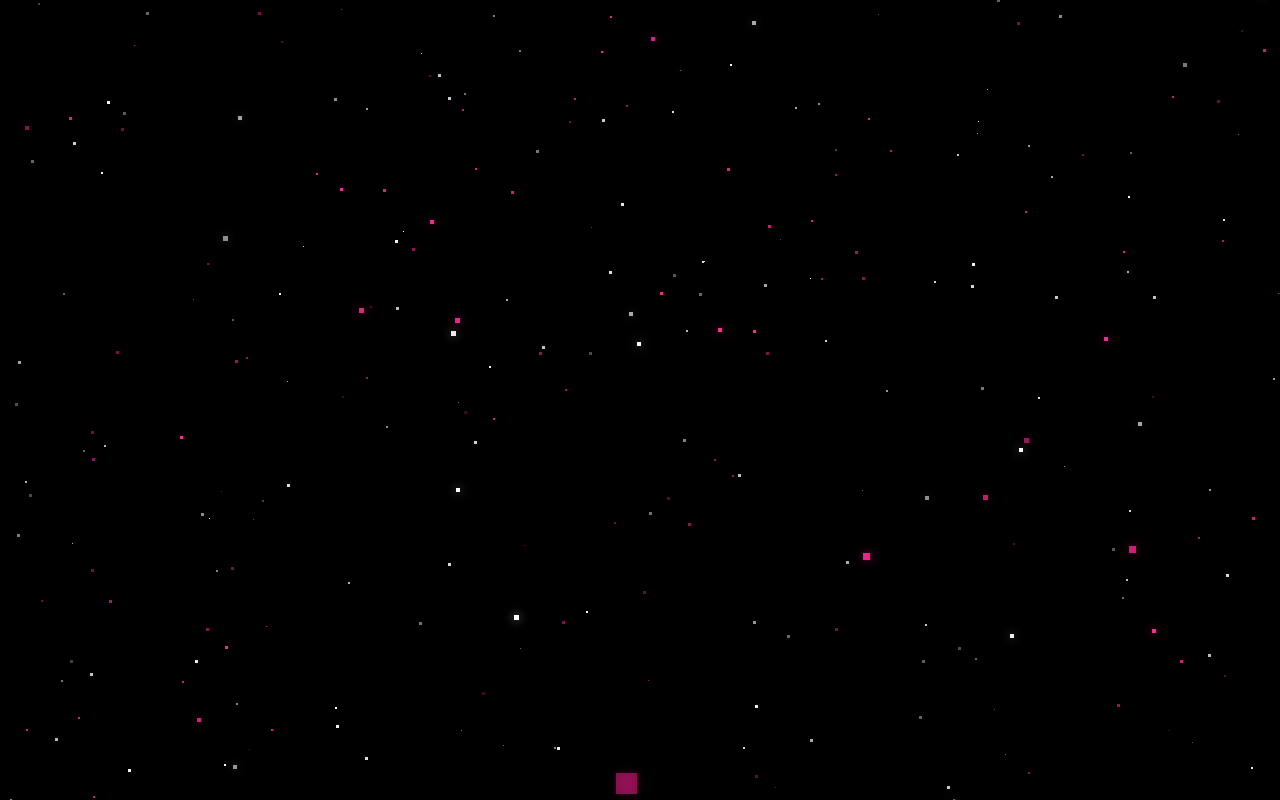
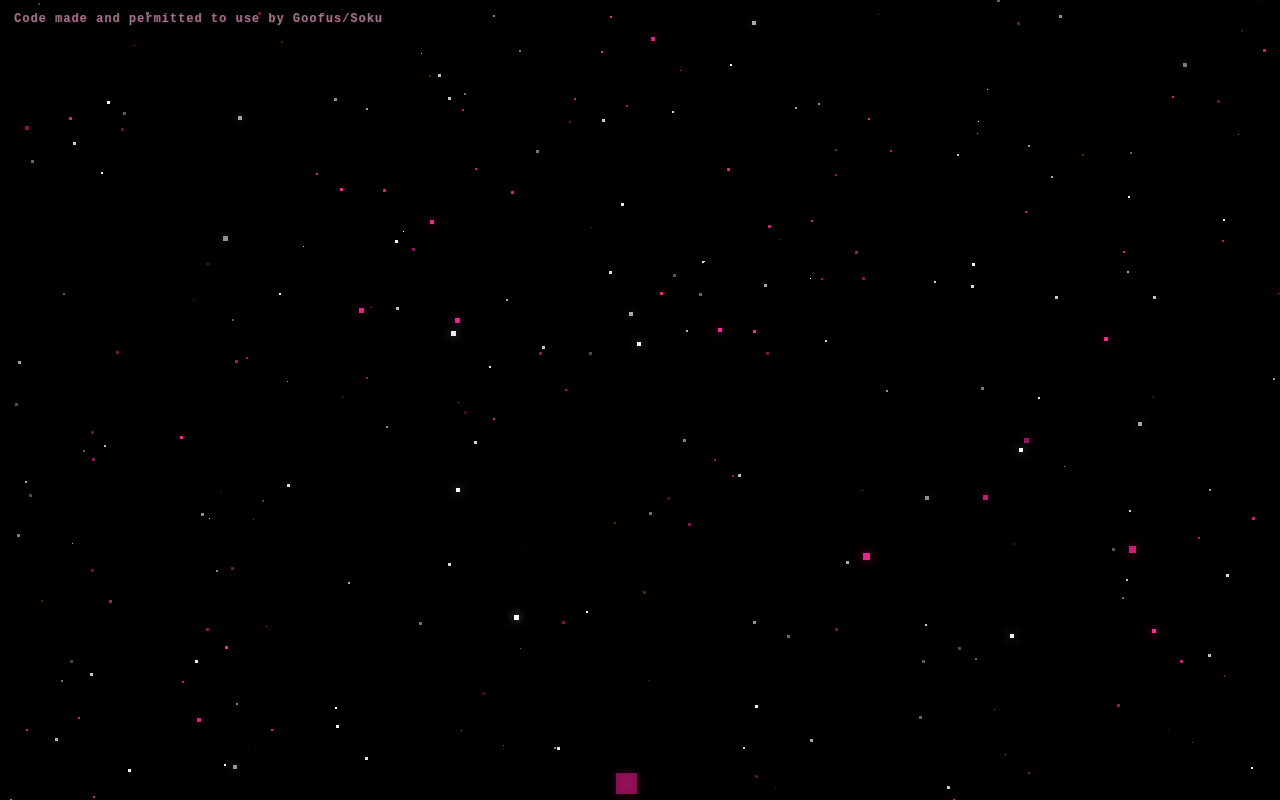
Before and after one commit to reaper-902/sparkles-3, a plain HTML site: page index.html in a window 1280 px wide. Drawn offline with Linux system fonts and the light colour scheme.

Commit message:
Update index.html

````diff
--- a/index.html
+++ b/index.html
@@ -1,9 +1,11 @@
 <!DOCTYPE html>
+
 <html>
 <head>
     <meta charset="UTF-8">
     <title>Loading...</title>
 
+```
 <style>
     html, body {
         margin: 0;
@@ -20,7 +22,25 @@
         width: 100%;
         height: 100%;
     }
+
+    .pixel-credit {
+        position: absolute;
+        top: 12px;
+        left: 14px;
+        color: rgba(255, 255, 255, 0.45);
+        font-family: "Courier New", monospace;
+        font-size: 12px;
+        font-weight: bold;
+        letter-spacing: 1px;
+        text-shadow:
+            1px 0 rgba(255, 40, 150, 0.25),
+            0 1px rgba(255, 40, 150, 0.15);
+        z-index: 10;
+        pointer-events: none;
+    }
 </style>
+```
+
 </head>
 
 <body>
@@ -28,6 +48,10 @@
 <audio id="bgMusic" loop>
     <source src="media%20music.mp3" type="audio/mpeg">
 </audio>
+
+<div class="pixel-credit">
+    Code made and permitted to use by Goofus/Soku
+</div>
 
 <canvas id="stars"></canvas>
 
````
Lines whose indentation alone changed are shown as unchanged.
